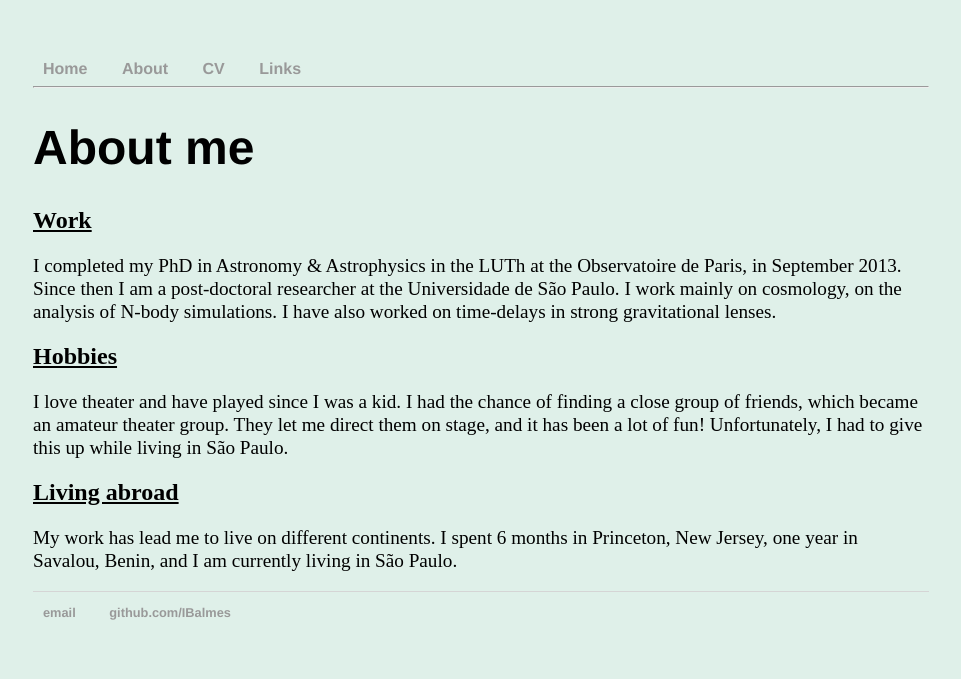
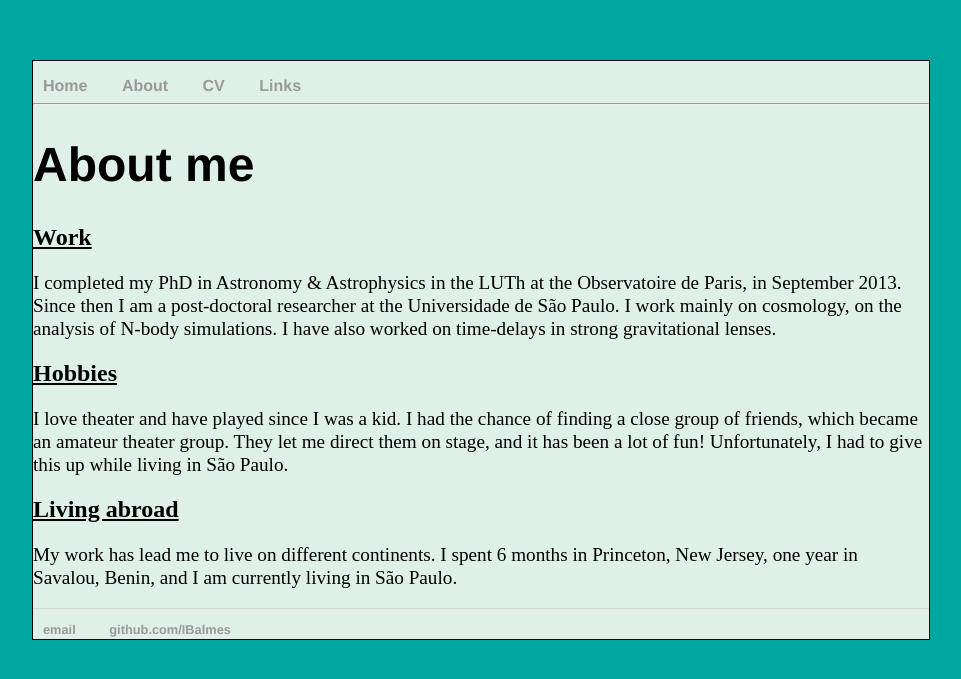
Before and after one commit to IBalmes/IBalmes.github.io, a Jekyll site: the page built from about/index.html, in a window 1280 px wide. Shown: the top 679 px of the page, without its empty margins (159-1120 px from the left). Built offline with Jekyll 4.4.1, drawn with Linux system fonts in a browser that asks for light colours.

Commit message:
Update main.css

```diff
--- a/css/main.css
+++ b/css/main.css
@@ -1,6 +1,10 @@
+html {
+    background-color: #00A7A0;
+}
 body {
     margin: 60px auto;
     width: 70%;
+    border: 1px solid black;
     background-color: #DFF0E9;
 }
 nav, footer{
```
